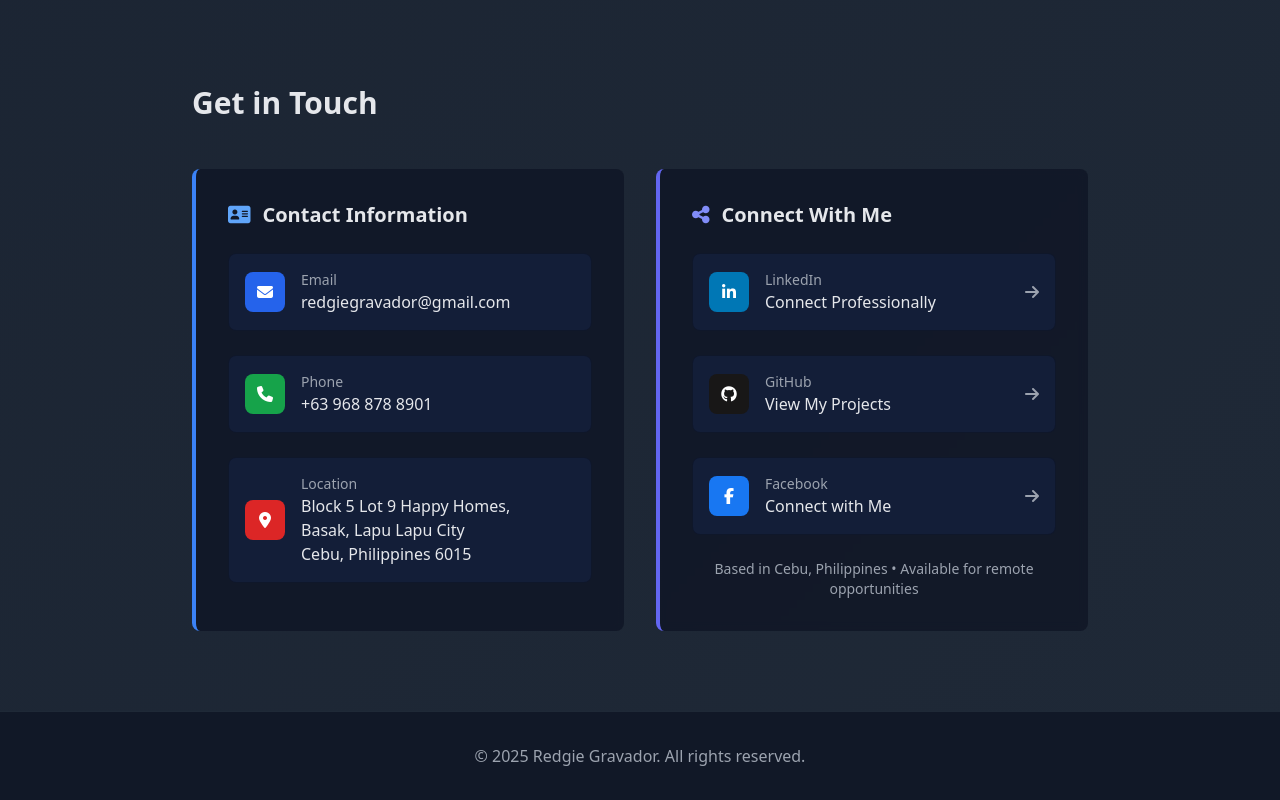
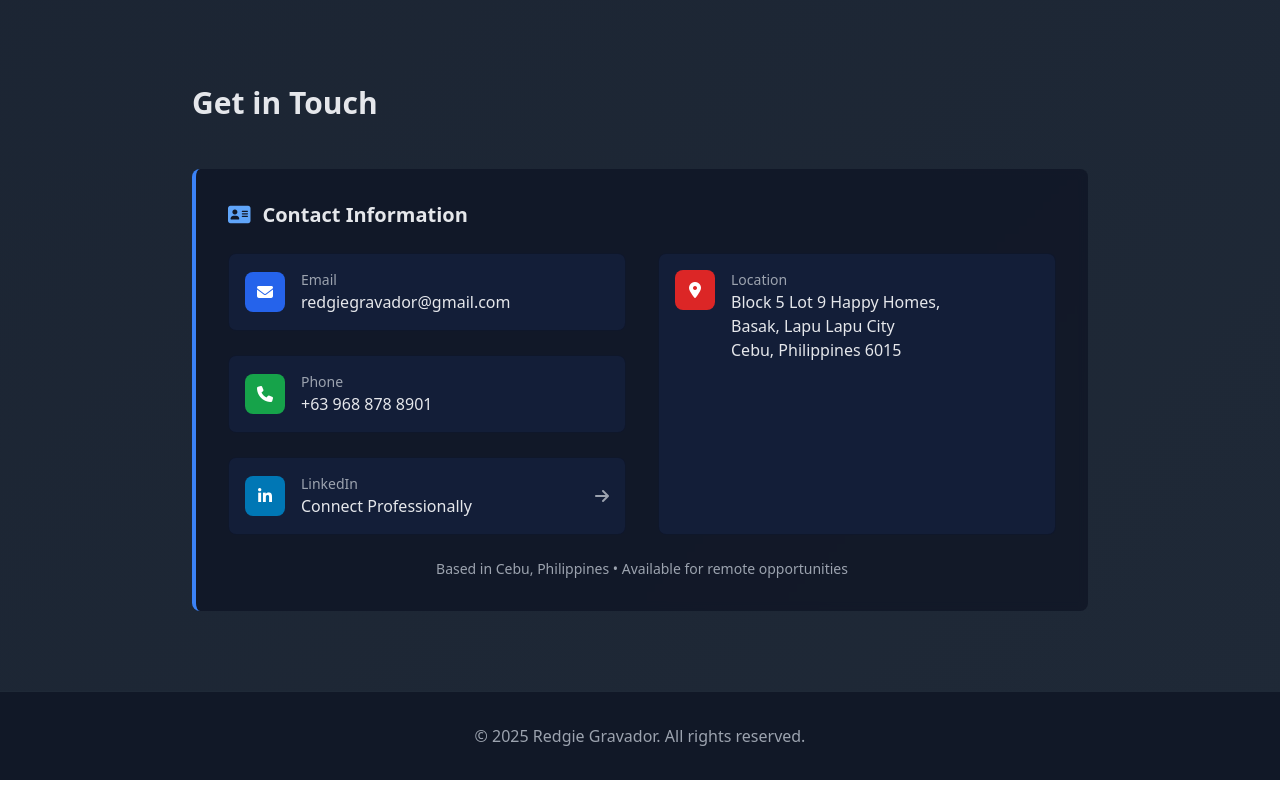
Before and after one commit to rgravador/dp-2025, a plain HTML site: page index.html in a window 1280 px wide. Shown: the part 6955-7755 px from the top of the page. Drawn offline with nearby package versions, Linux system fonts and the light colour scheme.

Commit message:
recontruct

```diff
--- a/index.html
+++ b/index.html
@@ -1044,13 +1044,13 @@
         <div class="container mx-auto px-4">
             <div class="max-w-4xl mx-auto">
                 <h2 class="text-3xl font-bold mb-12 text-gray-200">Get in Touch</h2>
-                <div class="grid grid-cols-1 md:grid-cols-2 gap-8">
-                    <!-- Contact Info -->
                 <div class="bg-gray-900/90 backdrop-blur-sm p-8 rounded-lg border-l-4 border-blue-500 hover:shadow-lg transition-all duration-300">
                     <h3 class="text-xl font-bold text-gray-200 mb-6 flex items-center">
                         <i class="fas fa-address-card text-blue-400 mr-3"></i>
                         Contact Information
                     </h3>
+                    <div class="grid grid-cols-1 md:grid-cols-2 gap-8">
+                        <!-- Left Column - Contact Methods -->
                         <div class="space-y-6">
                             <!-- Email -->
                             <div class="flex items-center p-4 bg-card rounded-lg hover:bg-gray-800 transition-colors group border border-card">
@@ -1078,9 +1078,25 @@
                                 </div>
                             </div>
 
+                            <!-- LinkedIn -->
+                            <a href="https://www.linkedin.com/in/redgie-gravador-56a535191/" target="_blank"
+                               class="flex items-center p-4 bg-card rounded-lg hover:bg-gray-800 transition-colors group border border-card">
+                                <div class="w-10 h-10 flex items-center justify-center bg-[#0077B5] text-white rounded-lg group-hover:scale-110 transition-transform">
+                                    <i class="fab fa-linkedin-in"></i>
+                                </div>
+                                <div class="ml-4">
+                                    <p class="text-sm text-gray-400">LinkedIn</p>
+                                    <p class="text-gray-200 font-medium group-hover:text-[#0077B5]">Connect Professionally</p>
+                                </div>
+                                <i class="fas fa-arrow-right ml-auto text-gray-400 group-hover:text-[#0077B5] group-hover:translate-x-1 transition-transform"></i>
+                            </a>
+                        </div>
+
+                        <!-- Right Column - Location -->
+                        <div class="space-y-6">
                             <!-- Location -->
-                            <div class="flex items-center p-4 bg-card rounded-lg hover:bg-gray-800 transition-colors group border border-card">
-                                <div class="w-10 h-10 flex items-center justify-center bg-red-600 text-white rounded-lg group-hover:scale-110 transition-transform">
+                            <div class="flex items-start p-4 bg-card rounded-lg hover:bg-gray-800 transition-colors group border border-card h-full">
+                                <div class="w-10 h-10 flex items-center justify-center bg-red-600 text-white rounded-lg group-hover:scale-110 transition-transform flex-shrink-0">
                                     <i class="fas fa-map-marker-alt"></i>
                                 </div>
                                 <div class="ml-4">
@@ -1094,55 +1110,7 @@
                             </div>
                         </div>
                     </div>
-
-                    <!-- Social Links -->
-                    <div class="bg-gray-900/90 backdrop-blur-sm p-8 rounded-lg border-l-4 border-indigo-500 hover:shadow-lg transition-all duration-300">
-                        <h3 class="text-xl font-bold text-gray-200 mb-6 flex items-center">
-                            <i class="fas fa-share-alt text-indigo-400 mr-3"></i>
-                            Connect With Me
-                        </h3>
-                        <div class="space-y-6">
-                            <!-- LinkedIn -->
-                            <a href="https://www.linkedin.com/in/redgie-gravador-56a535191/" target="_blank"
-                               class="flex items-center p-4 bg-card rounded-lg hover:bg-gray-800 transition-colors group border border-card">
-                                <div class="w-10 h-10 flex items-center justify-center bg-[#0077B5] text-white rounded-lg group-hover:scale-110 transition-transform">
-                                    <i class="fab fa-linkedin-in"></i>
-                                </div>
-                                <div class="ml-4">
-                                    <p class="text-sm text-gray-400">LinkedIn</p>
-                                    <p class="text-gray-200 font-medium group-hover:text-[#0077B5]">Connect Professionally</p>
-                                </div>
-                                <i class="fas fa-arrow-right ml-auto text-gray-400 group-hover:text-[#0077B5] group-hover:translate-x-1 transition-transform"></i>
-                            </a>
-
-                            <!-- GitHub -->
-                            <a href="https://github.com/rgravador" target="_blank"
-                               class="flex items-center p-4 bg-card rounded-lg hover:bg-gray-800 transition-colors group border border-card">
-                                <div class="w-10 h-10 flex items-center justify-center bg-[#181717] text-white rounded-lg group-hover:scale-110 transition-transform">
-                                    <i class="fab fa-github"></i>
-                                </div>
-                                <div class="ml-4">
-                                    <p class="text-sm text-gray-400">GitHub</p>
-                                    <p class="text-gray-200 font-medium group-hover:text-white">View My Projects</p>
-                                </div>
-                                <i class="fas fa-arrow-right ml-auto text-gray-400 group-hover:text-white group-hover:translate-x-1 transition-transform"></i>
-                            </a>
-
-                            <!-- Facebook -->
-                            <a href="https://www.facebook.com/redgiegravador.mrclay" target="_blank"
-                               class="flex items-center p-4 bg-card rounded-lg hover:bg-gray-800 transition-colors group border border-card">
-                                <div class="w-10 h-10 flex items-center justify-center bg-[#1877F2] text-white rounded-lg group-hover:scale-110 transition-transform">
-                                    <i class="fab fa-facebook-f"></i>
-                                </div>
-                                <div class="ml-4">
-                                    <p class="text-sm text-gray-400">Facebook</p>
-                                    <p class="text-gray-200 font-medium group-hover:text-[#1877F2]">Connect with Me</p>
-                                </div>
-                                <i class="fas fa-arrow-right ml-auto text-gray-400 group-hover:text-[#1877F2] group-hover:translate-x-1 transition-transform"></i>
-                            </a>
-                        </div>
                     <p class="text-sm text-gray-400 mt-6 text-center">Based in Cebu, Philippines • Available for remote opportunities</p>
-                    </div>
                 </div>
             </div>
         </div>
```
Lines whose indentation alone changed are shown as unchanged.
